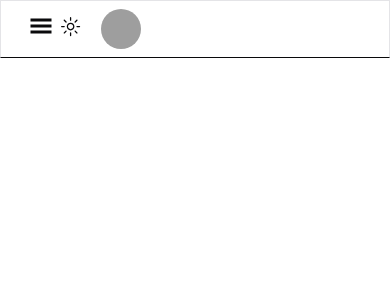
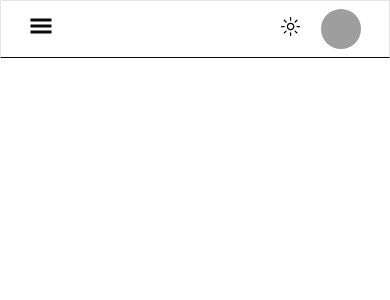
Before and after one commit to frustrated018/curtains-and-drapes, a Next.js app: page / in a window 390 px wide. Shown: the top 300 px of the page. Built offline with nearby package versions, Linux system fonts and the light colour scheme; grey boxes are pictures that could not be loaded.

Commit message:
Fixed the responsive issue

```diff
--- a/src/components/main-navbar/mainNav.jsx
+++ b/src/components/main-navbar/mainNav.jsx
@@ -18,12 +18,11 @@ import {
 import Link from "next/link";
 import { GiHamburgerMenu } from "react-icons/gi";
 import { ThemeToggleButton } from "@/components/theme-toggle-button/themeToggleButton";
-import { Button } from "@/components/ui/button";
 
 const MainNav = () => {
   return (
     <nav className="p-[.5rem] border border-b-foreground ">
-      <section className="flex justify-normal items-center mx-5">
+      <section className="flex justify-between md:justify-normal items-center mx-5">
         {/* //* Logo */}
         <Link href="/" className="text-xl font-bold hidden md:block mr-auto">
           Curtains & Drapes
```
